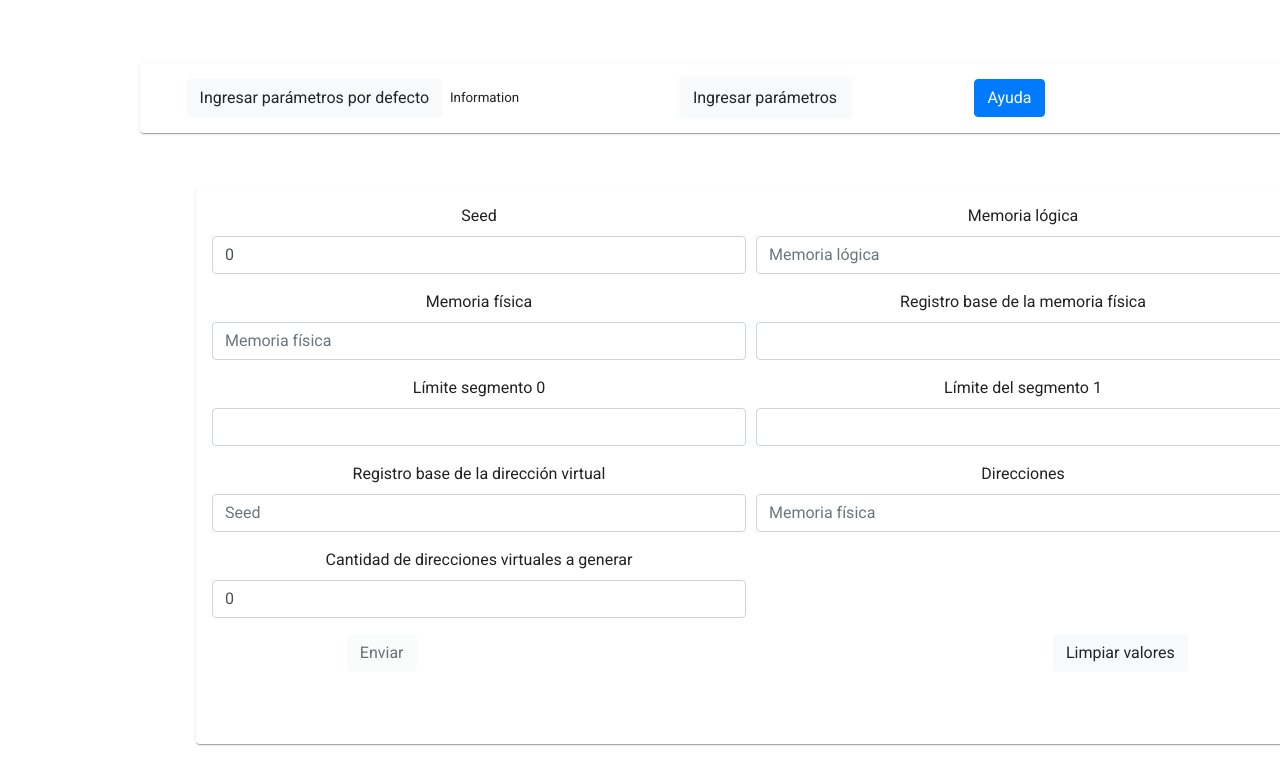
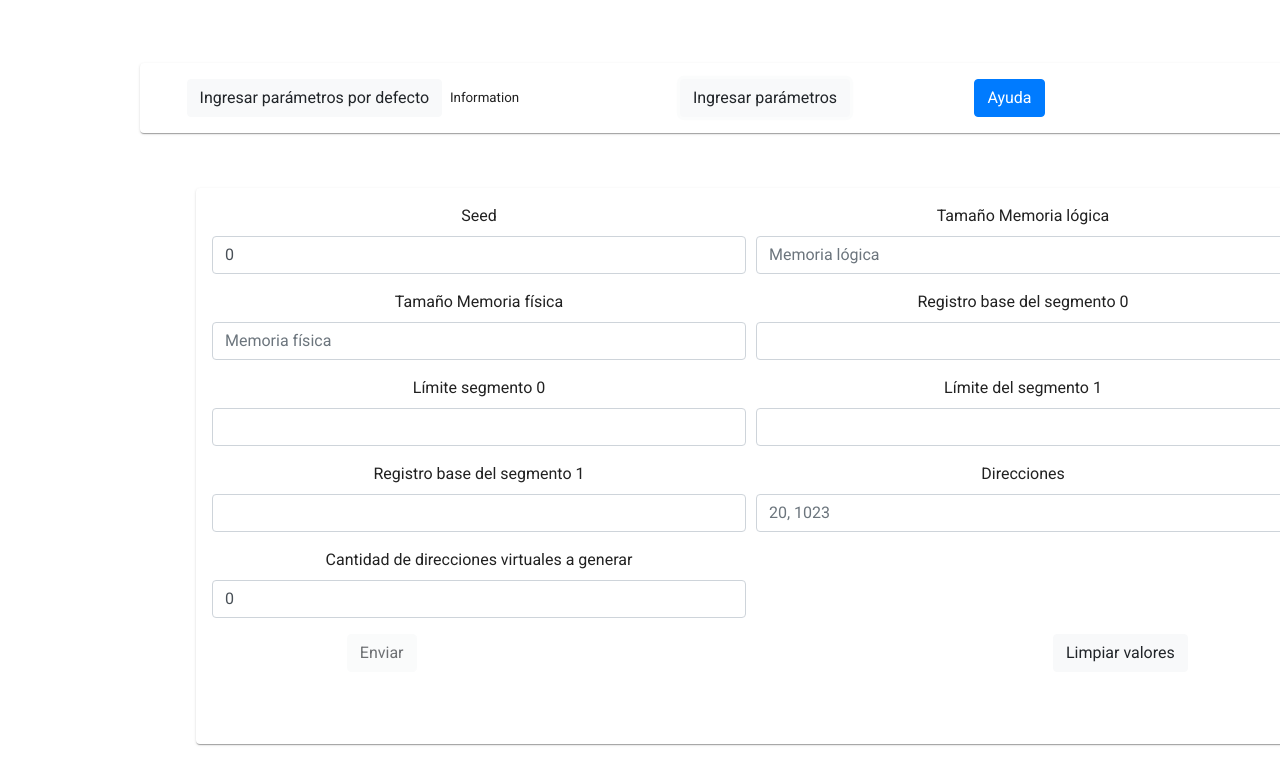
Before and after one commit to sant3213/segmentation, an Angular app in the folder segmentationApp/: page / in a window 1280 px wide. Both pictures are taken after a click on the button "Ingresar parámetros". Shown: the top 784 px of the page. Built offline with nearby package versions, Linux system fonts and the light colour scheme.

Commit message:
feat: add limit to hexa

```diff
--- a/segmentationApp/src/app/form/form.component.html
+++ b/segmentationApp/src/app/form/form.component.html
@@ -15,7 +15,7 @@
                                 </span>
                             </div>
                             <div class="form-group col-md-6">
-                                <label for="inputName">Memoria lógica</label>
+                                <label for="inputName">Tamaño Memoria lógica</label>
                                 <input type="text" formControlName="asize" class="form-control"
                                     placeholder="Memoria lógica">
                                 <span class="invalid-feedback">
@@ -25,7 +25,7 @@
                                 </span>
                             </div>
                             <div class="form-group col-md-6">
-                                <label for="inputName">Memoria física</label>
+                                <label for="inputName">Tamaño Memoria física</label>
                                 <input type="text" formControlName="psize" class="form-control"
                                     placeholder="Memoria física">
                                 <span class="invalid-feedback">
@@ -35,10 +35,10 @@
                                 </span>
                             </div>
                             <div class="form-group col-md-6">
-                                <label for="inputName">Registro base de la memoria física</label>
-                                <input type="text" formControlName="base1" class="form-control" placeholder="">
+                                <label for="inputName">Registro base del segmento 0</label>
+                                <input type="text" formControlName="base0" class="form-control" placeholder="">
                                 <span class="invalid-feedback">
-                                    <span *ngIf="paramsForm.get('base1').errors?.required">
+                                    <span *ngIf="paramsForm.get('base0').errors?.required">
                                         Por favor ingrese un registro
                                     </span>
                                 </span>
@@ -62,10 +62,10 @@
                                 </span>
                             </div>
                             <div class="form-group col-md-6">
-                                <label for="inputName">Registro base de la dirección virtual</label>
-                                <input type="text" formControlName="base0" class="form-control" placeholder="Seed">
+                                <label for="inputName">Registro base del segmento 1</label>
+                                <input type="text" formControlName="base1" class="form-control" placeholder="">
                                 <span class="invalid-feedback">
-                                    <span *ngIf="paramsForm.get('base0').errors?.required">
+                                    <span *ngIf="paramsForm.get('base1').errors?.required">
                                         Por favor ingrese un registro
                                     </span>
                                 </span>
@@ -73,7 +73,7 @@
                             <div class="form-group col-md-6">
                                 <label for="inputName">Direcciones</label>
                                 <input type="text" formControlName="address" class="form-control"
-                                    placeholder="Memoria física">
+                                    placeholder="20, 1023">
                                 <span class="invalid-feedback">
                                     <span *ngIf="paramsForm.get('address').errors?.required">
                                         Por favor ingrese el tamaño de memoria física
--- a/segmentationApp/src/app/graphic-results/graphic-results.component.ts
+++ b/segmentationApp/src/app/graphic-results/graphic-results.component.ts
@@ -98,8 +98,8 @@ export class GraphicResultsComponent implements OnInit {
       case 'Hexadecimal': {
         this.base0Value = this.base0Object.hexa;
         this.base1Value = this.base1Object.hexa;
-        this.len0Value = Number(this.info.len0).toString(16);
-        this.len1Value = Number(this.info.len1).toString(16);
+        this.len0Value = this.info.len0Hexa;
+        this.len1Value = this.info.len1Hexa;
         break;
       }
     }
```
Also changed, not shown: 2 other files (tests, documents, lock files or other folders).
